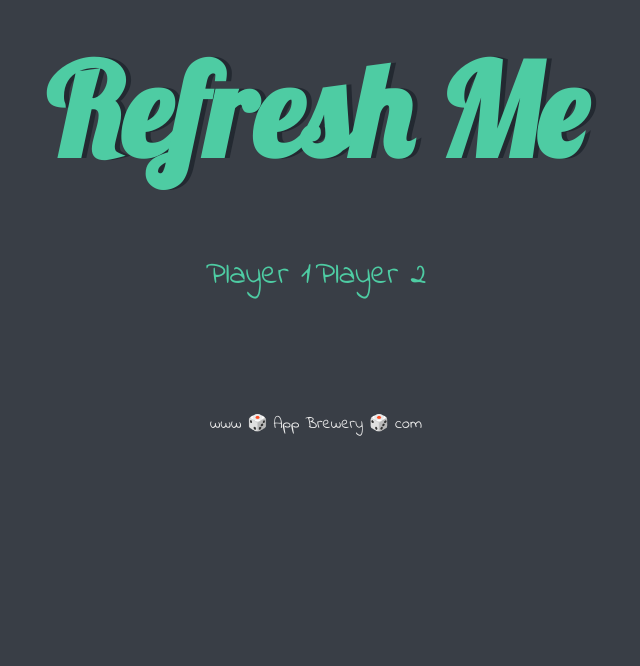
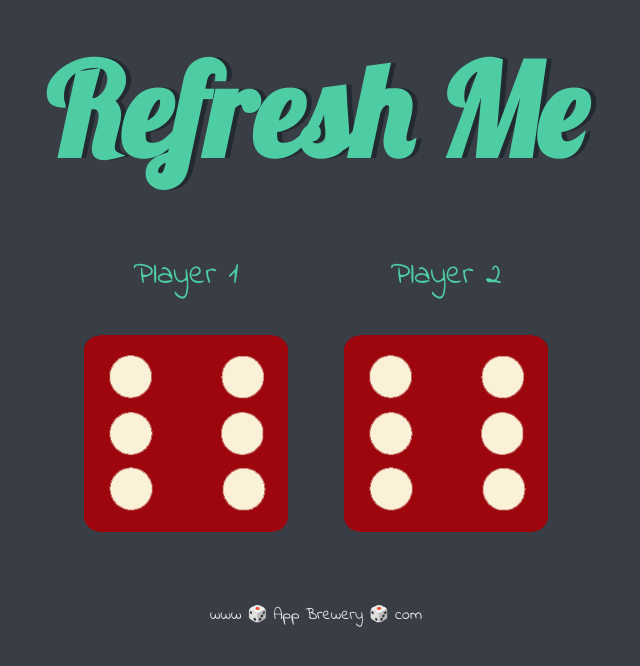
Before and after one commit to bbenginbestas/project-dice-game, a plain HTML site: page index.html in a window 1280 px wide. Shown: the whole page, without its empty margins (324-964 px from the left). Drawn offline with Linux system fonts and the light colour scheme.

Commit message:
add dices

```diff
--- a/index.html
+++ b/index.html
@@ -15,12 +15,12 @@
 
       <div class="dice">
         <p>Player 1</p>
-        <img class="img1" src="" />
+        <img class="img1" src="./images/dice6.png" />
       </div>
 
       <div class="dice">
         <p>Player 2</p>
-        <img class="img2" src="" />
+        <img class="img2" src="./images/dice6.png" />
       </div>
     </div>
 
```
